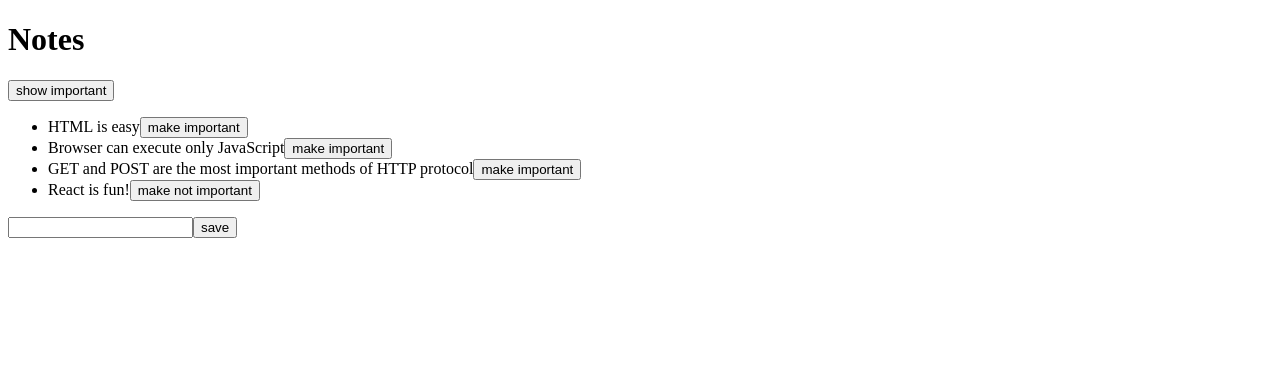
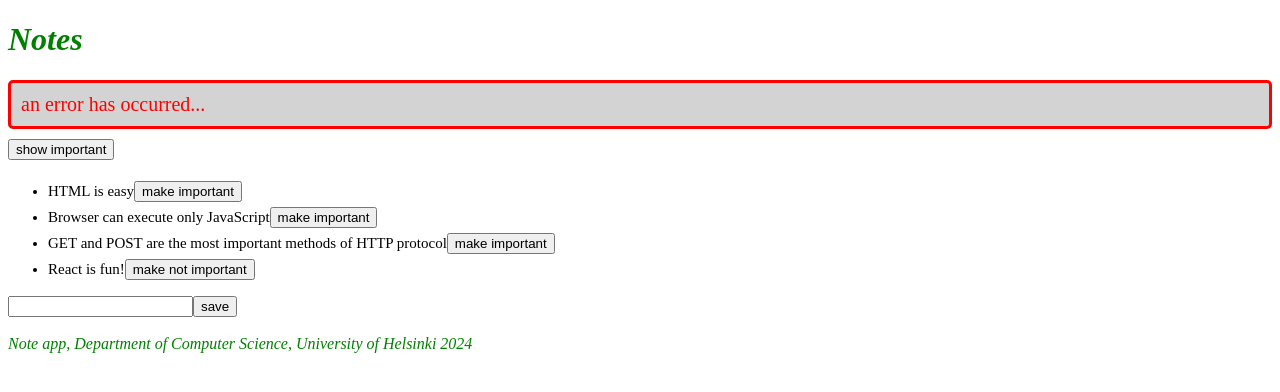
Before and after one commit to hangwl/fso2024, a React (Vite) app in the folder part1/: page / in a window 1280 px wide. Shown: the top 392 px of the page. Built offline with nearby package versions, Linux system fonts and the light colour scheme; data requests are answered from the project's data file.

Commit message:
part2e - adding styles to react app

```diff
--- a/part1/src/App.jsx
+++ b/part1/src/App.jsx
@@ -1,13 +1,28 @@
 import noteService from "./services/notes";
 
-import axios from "axios";
 import { useState, useEffect } from "react";
 import Note from "./components/Note";
+import { Notification } from "./components/Notification";
+
+const Footer = () => {
+  const footerStyle = {
+    color: 'green',
+    fontStyle: 'italic',
+    fontsize: 16
+  }
+  return (
+    <div style={footerStyle}>
+      <br />
+      <em>Note app, Department of Computer Science, University of Helsinki 2024</em>
+    </div>
+  )
+}
 
 const App = () => {
   const [notes, setNotes] = useState([]);
   const [newNote, setNewNote] = useState("");
   const [showAll, setShowAll] = useState(true);
+  const [errorMessage, setErrorMessage] = useState("an error has occurred...")
 
   useEffect(() => {
     noteService.getAll().then((initialNotes) => {
@@ -45,7 +60,12 @@
         setNotes(notes.map((note) => (note.id !== id ? note : returnedNote)));
       })
       .catch((error) => {
-        alert(`the note '${note.content}' was already deleted from server`);
+        setErrorMessage(
+          `Note '${note.content}' was already removed from server`
+        )
+        setTimeout(() => {
+          setErrorMessage(null)
+        }, 5000)
         setNotes(notes.filter((n) => n.id !== id));
       });
   };
@@ -53,6 +73,7 @@
   return (
     <div>
       <h1>Notes</h1>
+      <Notification message={errorMessage} />
       <div>
         <button onClick={() => setShowAll(!showAll)}>
           show {showAll ? "important" : "all"}
@@ -71,6 +92,7 @@
         <input value={newNote} onChange={handleNoteChange} />
         <button type="submit">save</button>
       </form>
+      <Footer />
     </div>
   );
 };
--- a/part1/src/components/Note.jsx
+++ b/part1/src/components/Note.jsx
@@ -2,7 +2,7 @@
   const label = note.important ? "make not important" : "make important";
 
   return (
-    <li>
+    <li className="note">
       {note.content}
       <button onClick={toggleImportance}>{label}</button>
     </li>
--- /dev/null
+++ b/part1/src/components/Notification.jsx
@@ -0,0 +1,11 @@
+export const Notification = ({ message }) => {
+  if (message === null) {
+    return null;
+  }
+
+  return (
+    <div className='error'>
+      {message}
+    </div>
+  );
+};
--- a/part1/src/index.css
+++ b/part1/src/index.css
@@ -1,69 +1,26 @@
-:root {
-  font-family: Inter, system-ui, Avenir, Helvetica, Arial, sans-serif;
-  line-height: 1.5;
-  font-weight: 400;
-
-  color-scheme: light dark;
-  color: rgba(255, 255, 255, 0.87);
-  background-color: #242424;
-
-  font-synthesis: none;
-  text-rendering: optimizeLegibility;
-  -webkit-font-smoothing: antialiased;
-  -moz-osx-font-smoothing: grayscale;
-  -webkit-text-size-adjust: 100%;
+h1 {
+  color: green;
+  font-style: italic;
 }
 
-a {
-  font-weight: 500;
-  color: #646cff;
-  text-decoration: inherit;
-}
-a:hover {
-  color: #535bf2;
+li {
+  color: black;
+  padding-top: 3px;
+  font-size: 15px;
 }
 
-body {
-  margin: 0;
-  display: flex;
-  place-items: center;
-  min-width: 320px;
-  min-height: 100vh;
+.note {
+  color: black;
+  padding-top: 5px;
+  font-size: 15px;
 }
 
-h1 {
-  font-size: 3.2em;
-  line-height: 1.1;
+.error {
+  color: red;
+  background: lightgrey;
+  font-size: 20px;
+  border-style: solid;
+  border-radius: 5px;
+  padding: 10px;
+  margin-bottom: 10px;
 }
-
-button {
-  border-radius: 8px;
-  border: 1px solid transparent;
-  padding: 0.6em 1.2em;
-  font-size: 1em;
-  font-weight: 500;
-  font-family: inherit;
-  background-color: #1a1a1a;
-  cursor: pointer;
-  transition: border-color 0.25s;
-}
-button:hover {
-  border-color: #646cff;
-}
-button:focus,
-button:focus-visible {
-  outline: 4px auto -webkit-focus-ring-color;
-}
-
-@media (prefers-color-scheme: light) {
-  :root {
-    color: #213547;
-    background-color: #ffffff;
-  }
-  a:hover {
-    color: #747bff;
-  }
-  button {
-    background-color: #f9f9f9;
-  }
-}
--- a/part1/src/main.jsx
+++ b/part1/src/main.jsx
@@ -1,4 +1,5 @@
 import ReactDOM from "react-dom/client";
 import App from "./App";
+import './index.css'
 
 ReactDOM.createRoot(document.getElementById("root")).render(<App />);
```
